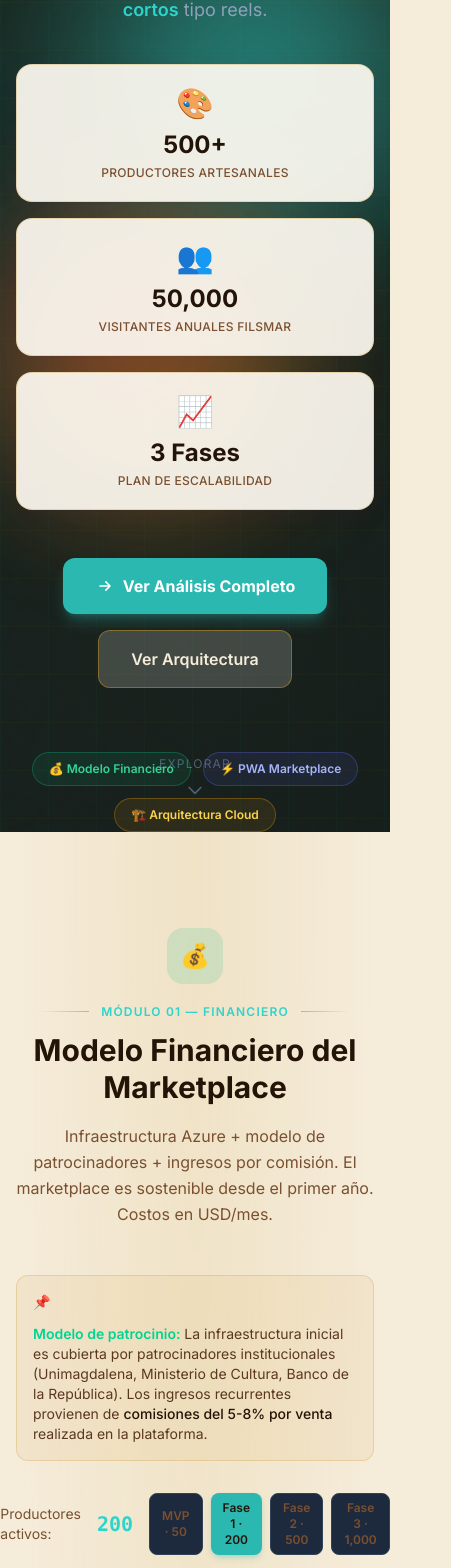
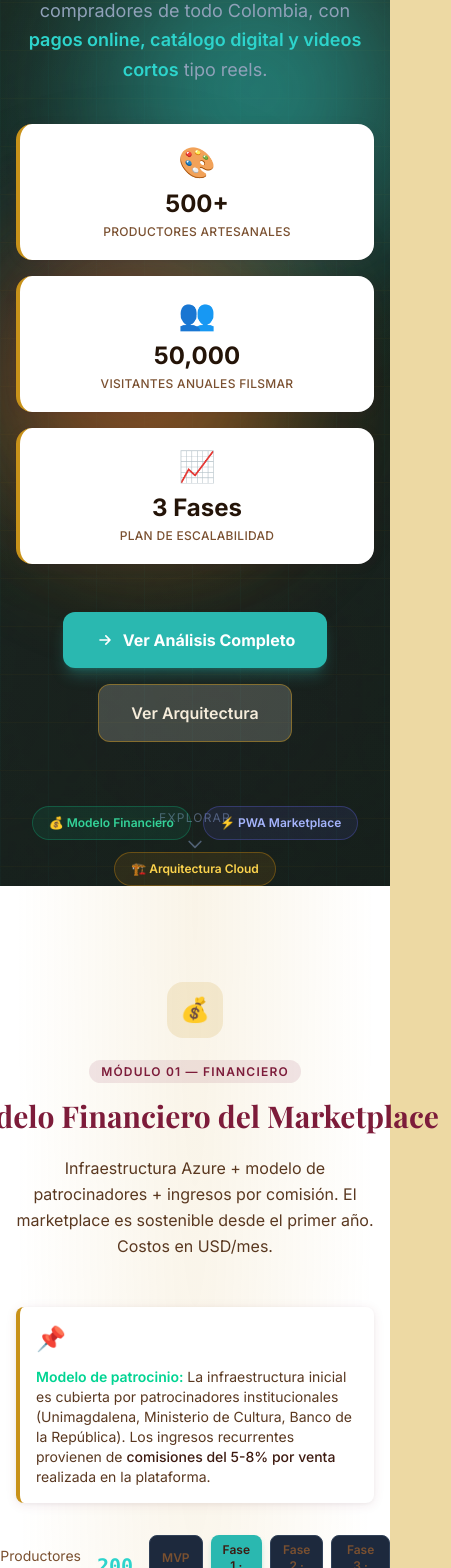
Before and after one commit to jorgeluisarevalo09027/makicol-marketplace, an Angular app: page / in a window 390 px wide. Shown: the part 430-1998 px from the top of the page, 451 px wide, since content can reach past the window. Built offline with nearby package versions, Linux system fonts and the light colour scheme.

Commit message:
style: apply Feria LandingPage.css design system — borgona sections, white cards + gold border, Pinyon Script lema, Playfair Display titles, navy footer

```diff
--- a/src/app/features/architecture/architecture.component.ts
+++ b/src/app/features/architecture/architecture.component.ts
@@ -8,7 +8,7 @@ import { ScalabilityPhasesComponent } from './scalability-phases/scalability-pha
   standalone: true,
   imports: [SectionHeaderComponent, ArchDiagramComponent, ScalabilityPhasesComponent],
   template: `
-    <section id="arquitectura" class="relative py-24 px-4 sm:px-6 lg:px-8 scroll-mt-16">
+    <section id="arquitectura" class="relative py-24 px-4 sm:px-6 lg:px-8 scroll-mt-16 section-borgona">
 
       <div class="absolute inset-0"
            style="background: radial-gradient(ellipse at 20% 80%, rgba(125,28,58,0.08) 0%, transparent 55%), radial-gradient(ellipse at 80% 20%, rgba(42,184,176,0.08) 0%, transparent 50%), radial-gradient(ellipse at 50% 40%, rgba(200,146,26,0.07) 0%, transparent 45%);">
@@ -17,10 +17,11 @@ import { ScalabilityPhasesComponent } from './scalability-phases/scalability-pha
       <div class="relative max-w-7xl mx-auto">
         <app-section-header
           icon="🏗️"
-          iconBg="rgba(245,158,11,0.15)"
+          iconBg="rgba(255,255,255,0.15)"
           badge="Módulo 03 — Arquitectura"
           title="Arquitectura Cloud del Marketplace"
-          subtitle="Topología Azure para el Marketplace Caribe Artesanal: capa de pagos (MercadoPago/PSE), media para reels y CDN para el catálogo de artesanos."/>
+          subtitle="Topología Azure para el Marketplace Caribe Artesanal: capa de pagos (MercadoPago/PSE), media para reels y CDN para el catálogo de artesanos."
+          [onDark]="true"/>
 
         <!-- Architecture principle banner -->
         <div class="mb-8 grid grid-cols-1 sm:grid-cols-3 gap-4">
@@ -46,28 +47,19 @@ import { ScalabilityPhasesComponent } from './scalability-phases/scalability-pha
     </section>
 
     <!-- Footer -->
-    <footer class="border-t border-slate-800 py-10 px-4">
+    <!-- Footer — azul Unimagdalena oscuro, igual que .lp-footer de la feria -->
+    <footer class="section-navy py-10 px-4 text-center">
       <div class="max-w-7xl mx-auto">
-        <div class="flex flex-col sm:flex-row items-center justify-between gap-4">
-          <div class="flex items-center gap-3">
-            <div class="w-8 h-8 rounded-lg bg-gradient-to-br from-sky-500 to-indigo-600 flex items-center justify-center">
-              <svg class="w-4 h-4 text-white" fill="none" viewBox="0 0 24 24" stroke="currentColor" stroke-width="2">
-                <path stroke-linecap="round" stroke-linejoin="round" d="M3 15a4 4 0 004 4h9a5 5 0 10-.1-9.999 5.002 5.002 0 10-9.78 2.096A4.001 4.001 0 003 15z"/>
-              </svg>
-            </div>
-            <div>
-              <span class="text-white font-bold text-sm">Marketplace Caribe Artesanal</span>
-              <span class="text-slate-500 text-xs ml-2">— Propuesta Ejecutiva v1.0</span>
-            </div>
-          </div>
-          <div class="flex items-center gap-6 text-slate-500 text-xs">
-            <span>Angular 21 + Azure Cloud</span>
-            <span class="w-1 h-1 rounded-full bg-slate-700"></span>
-            <span>FilSMar · Unimagdalena · Santa Marta</span>
-            <span class="w-1 h-1 rounded-full bg-slate-700"></span>
-            <span>2026</span>
-          </div>
-        </div>
+        <div class="text-2xl mb-3">�</div>
+        <p class="font-bold text-base mb-1" style="color:rgba(255,255,255,0.92); font-family:'Playfair Display',Georgia,serif;">
+          Marketplace Caribe Artesanal
+        </p>
+        <p style="color:rgba(255,255,255,0.55); font-size:0.82rem; margin:3px 0;">
+          Vicerrectoría de Investigación · FilSMar 2026 · Unimagdalena · Santa Marta
+        </p>
+        <p style="color:rgba(255,255,255,0.38); font-size:0.72rem; margin-top:6px;">
+          Propuesta Ejecutiva v1.0 · Angular 21 + Azure Cloud
+        </p>
       </div>
     </footer>
   `
--- a/src/app/features/financial/financial.component.ts
+++ b/src/app/features/financial/financial.component.ts
@@ -9,7 +9,7 @@ import { CostSimulatorComponent } from './cost-simulator/cost-simulator.componen
   standalone: true,
   imports: [DecimalPipe, SectionHeaderComponent, CostTableComponent, CostSimulatorComponent],
   template: `
-    <section id="financiero" class="relative py-24 px-4 sm:px-6 lg:px-8 scroll-mt-16">
+    <section id="financiero" class="relative py-24 px-4 sm:px-6 lg:px-8 scroll-mt-16 section-white">
 
       <!-- Section background accent — warm artisanal gold glow -->
       <div class="absolute inset-0"
@@ -19,14 +19,14 @@ import { CostSimulatorComponent } from './cost-simulator/cost-simulator.componen
       <div class="relative max-w-7xl mx-auto">
         <app-section-header
           icon="💰"
-          iconBg="rgba(16,185,129,0.15)"
+          iconBg="rgba(200,146,26,0.15)"
           badge="Módulo 01 — Financiero"
           title="Modelo Financiero del Marketplace"
           subtitle="Infraestructura Azure + modelo de patrocinadores + ingresos por comisión. El marketplace es sostenible desde el primer año. Costos en USD/mes."/>
 
         <!-- Info bar -->
-        <div class="flex flex-wrap items-center gap-3 mb-8 p-4 rounded-xl" style="background:rgba(200,146,26,0.08); border:1px solid rgba(200,146,26,0.25);">
-          <span class="text-amber-600 text-sm">📌</span>
+        <div class="flex flex-wrap items-center gap-3 mb-8 p-4 rounded-lg glass-card">
+          <span class="text-2xl">📌</span>
           <p class="text-slate-300 text-sm">
             <span class="text-emerald-400 font-semibold">Modelo de patrocinio:</span>
             La infraestructura inicial es cubierta por patrocinadores institucionales (Unimagdalena, Ministerio de Cultura, Banco de la República).
--- a/src/app/features/hero/hero.component.ts
+++ b/src/app/features/hero/hero.component.ts
@@ -64,6 +64,12 @@ import { isPlatformBrowser } from '@angular/common';
           <span class="gradient-text block">Caribe Artesanal</span>
           <span class="text-slate-300 text-3xl sm:text-4xl lg:text-5xl font-bold">FilSMar · Unimagdalena</span>
         </h1>
+
+        <!-- Lema caligráfico — igual que .lp-hero-lema de la feria (color beige sobre fondo oscuro) -->
+        <p class="lema-script text-3xl sm:text-4xl lg:text-5xl mb-6 animate-fade-in"
+           style="animation-delay: 0.15s; line-height:1.2; color:#EDD9A3;">
+          Hilar el alma, Tallar la memoria
+        </p>
 
         <!-- Subtitle -->
         <p class="text-slate-400 text-lg sm:text-xl max-w-3xl mx-auto mb-10 leading-relaxed animate-fade-in" style="animation-delay: 0.2s;">
--- a/src/app/shared/navbar/navbar.component.ts
+++ b/src/app/shared/navbar/navbar.component.ts
@@ -18,8 +18,8 @@ import { isPlatformBrowser } from '@angular/common';
             </div>
             <div class="leading-none">
               <span class="text-white font-bold text-sm tracking-tight">Caribe</span>
-              <span class="font-bold text-sm" style="color: #2ab8b0;">Artesanal</span>
-              <p class="text-slate-500 text-[10px] font-medium tracking-widest uppercase">Marketplace · Propuesta</p>
+              <span class="font-bold text-sm" style="color: #C8921A;">Artesanal</span>
+              <p class="text-slate-400 text-[10px] font-medium tracking-widest uppercase">Marketplace · Propuesta</p>
             </div>
           </div>
 
@@ -38,7 +38,7 @@ import { isPlatformBrowser } from '@angular/common';
           <!-- Badge -->
           <div class="hidden md:flex items-center gap-2">
             <span class="px-3 py-1.5 rounded-full text-xs font-semibold tracking-wide"
-                  style="background: rgba(200,146,26,0.12); border: 1px solid rgba(200,146,26,0.35); color: #d4a429;">
+                  style="background: rgba(255,255,255,0.15); border: 1px solid rgba(200,146,26,0.60); color: #C8921A;">
               FilSMar · 2026
             </span>
           </div>
--- a/src/app/shared/section-header/section-header.component.ts
+++ b/src/app/shared/section-header/section-header.component.ts
@@ -5,24 +5,46 @@ import { Component, input } from '@angular/core';
   standalone: true,
   template: `
     <div class="text-center mb-12">
+
+      <!-- Ícono decorativo -->
       <div class="inline-flex items-center justify-center w-14 h-14 rounded-2xl mb-5 text-2xl"
            [style.background]="iconBg()">
         {{ icon() }}
       </div>
-      <div class="flex items-center justify-center gap-3 mb-3">
-        <div class="h-px w-12 bg-gradient-to-r from-transparent to-sky-500/60"></div>
-        <span class="text-sky-400 text-xs font-semibold tracking-widest uppercase">{{ badge() }}</span>
-        <div class="h-px w-12 bg-gradient-to-l from-transparent to-sky-500/60"></div>
+
+      <!-- Badge del módulo -->
+      <div class="mb-4">
+        <span class="text-xs font-semibold tracking-widest uppercase px-3 py-1 rounded-full"
+              [style.background]="onDark() ? 'rgba(255,255,255,0.15)' : 'rgba(125,28,58,0.10)'"
+              [style.color]="onDark() ? 'rgba(255,255,255,0.9)' : '#7D1C3A'">
+          {{ badge() }}
+        </span>
       </div>
-      <h2 class="text-3xl sm:text-4xl font-bold text-white mb-4 leading-tight">{{ title() }}</h2>
-      <p class="text-slate-400 text-base sm:text-lg max-w-2xl mx-auto leading-relaxed">{{ subtitle() }}</p>
+
+      <!-- Título flanqueado por líneas doradas — igual que .lp-section-header de la feria -->
+      <div class="flex items-center justify-center gap-4 mb-5">
+        <div class="flex-1 h-0.5" style="max-width:140px; background: linear-gradient(to right, transparent, #C8921A);"></div>
+        <h2 class="text-3xl sm:text-4xl font-bold leading-tight px-2"
+            style="font-family: 'Playfair Display', Georgia, serif; white-space: nowrap;"
+            [style.color]="onDark() ? '#ffffff' : '#7D1C3A'">
+          {{ title() }}
+        </h2>
+        <div class="flex-1 h-0.5" style="max-width:140px; background: linear-gradient(to left, transparent, #C8921A);"></div>
+      </div>
+
+      <!-- Subtítulo -->
+      <p class="text-base sm:text-lg max-w-2xl mx-auto leading-relaxed"
+         [style.color]="onDark() ? 'rgba(255,255,255,0.78)' : '#5a3820'">
+        {{ subtitle() }}
+      </p>
     </div>
   `
 })
 export class SectionHeaderComponent {
-  icon = input('🔧');
-  iconBg = input('rgba(14, 165, 233, 0.15)');
-  badge = input('Módulo');
-  title = input('Título del Módulo');
+  icon     = input('🔧');
+  iconBg   = input('rgba(125, 28, 58, 0.12)');
+  badge    = input('Módulo');
+  title    = input('Título del Módulo');
   subtitle = input('Descripción del módulo.');
+  onDark   = input(false);
 }
--- a/src/index.html
+++ b/src/index.html
@@ -9,7 +9,7 @@
   <link rel="icon" type="image/x-icon" href="favicon.ico">
   <link rel="preconnect" href="https://fonts.googleapis.com">
   <link rel="preconnect" href="https://fonts.gstatic.com" crossorigin>
-  <link href="https://fonts.googleapis.com/css2?family=Inter:wght@300;400;500;600;700;800;900&family=Playfair+Display:wght@700;800;900&display=swap" rel="stylesheet">
+  <link href="https://fonts.googleapis.com/css2?family=Inter:wght@300;400;500;600;700;800;900&family=Playfair+Display:wght@700;800;900&family=Pinyon+Script&display=swap" rel="stylesheet">
 </head>
 <body>
   <app-root></app-root>
--- a/src/styles.css
+++ b/src/styles.css
@@ -25,15 +25,14 @@
 }
 
 :root {
-  --artesanal-teal:    #2ab8b0;
-  --artesanal-gold:    #c8921a;
-  --artesanal-borgona: #7d1c3a;
-  --artesanal-orange:  #d06810;
-  --artesanal-red:     #c0392b;
-  --artesanal-green:   #2d5a1b;
-  --artesanal-purple:  #6b2d8b;
-  --artesanal-bg:      #edd9a3;
-  --unimag-blue:       #004a87;
+  --artesanal-bg:      #EDD9A3;
+  --artesanal-primary: #7D1C3A;
+  --artesanal-gold:    #C8921A;
+  --artesanal-teal:    #2AB8B0;
+  --artesanal-orange:  #D06810;
+  --artesanal-text:    #3D1A10;
+  --unimag-blue:       #004A87;
+  --unimag-blue-dark:  #003366;
 }
 
 @layer base {
@@ -44,16 +43,16 @@
   }
 
   body {
-    background-color: #f5ecda;
-    color: #2a1508;
+    background-color: var(--artesanal-bg);
+    color: var(--artesanal-text);
     font-family: 'Inter', sans-serif;
     overflow-x: hidden;
   }
 
   ::-webkit-scrollbar { width: 6px; }
-  ::-webkit-scrollbar-track { background: #e8d4b2; }
-  ::-webkit-scrollbar-thumb { background: var(--artesanal-teal); border-radius: 3px; }
-  ::-webkit-scrollbar-thumb:hover { background: #1e9e97; }
+  ::-webkit-scrollbar-track { background: #d4b87a; }
+  ::-webkit-scrollbar-thumb { background: var(--artesanal-primary); border-radius: 3px; }
+  ::-webkit-scrollbar-thumb:hover { background: #9e2447; }
 }
 
 @keyframes fadeIn {
@@ -72,14 +71,21 @@
 }
 
 @layer utilities {
-  /* Light card — for warm cream content sections */
+  /* Tarjeta artesanal — igual que lp-evento-card de la feria */
   .glass-card {
-    background: rgba(255, 251, 242, 0.92);
-    -webkit-backdrop-filter: blur(12px);
-    backdrop-filter: blur(12px);
-    border: 1px solid rgba(200, 146, 26, 0.28);
-    box-shadow: 0 4px 24px rgba(125, 28, 58, 0.08), 0 1px 4px rgba(0,0,0,0.06);
+    background: #ffffff;
+    border-left: 4px solid var(--artesanal-gold);
+    border-right: none;
+    border-top: none;
+    border-bottom: none;
+    box-shadow: 0 2px 12px rgba(125, 28, 58, 0.09), 0 1px 4px rgba(0,0,0,0.05);
   }
+
+  /* Backgrounds de sección — igual que lp-sobre, lp-agenda, lp-galeria, lp-footer */
+  .section-white   { background-color: #ffffff; }
+  .section-beige   { background-color: var(--artesanal-bg); }
+  .section-borgona { background-color: var(--artesanal-primary); }
+  .section-navy    { background-color: var(--unimag-blue-dark); }
 
   /* Dark card — for hero section (dark background) */
   .glass-card-dark {
@@ -91,30 +97,32 @@
   }
 
   .gradient-text {
-    background: linear-gradient(135deg, #c8921a 0%, #2ab8b0 100%);
+    background: linear-gradient(135deg, var(--artesanal-gold) 0%, var(--artesanal-teal) 100%);
     -webkit-background-clip: text;
     -webkit-text-fill-color: transparent;
     background-clip: text;
     font-family: 'Playfair Display', 'Georgia', serif;
   }
 
-  .glow-teal {
-    box-shadow: 0 0 24px rgba(42, 184, 176, 0.30);
+  /* Fuente caligráfica — igual que .lp-hero-lema de la feria */
+  .lema-script {
+    font-family: 'Pinyon Script', cursive;
+    color: var(--artesanal-primary);
   }
 
   .glow-gold {
     box-shadow: 0 0 24px rgba(200, 146, 26, 0.30);
   }
 
+  /* Separador dorado — igual que .lp-deco de la feria */
   .section-divider {
-    background: linear-gradient(90deg, transparent, var(--artesanal-gold), var(--artesanal-teal), transparent);
-    height: 1px;
+    background: linear-gradient(90deg, transparent, var(--artesanal-gold) 30%, var(--artesanal-gold) 70%, transparent);
+    height: 2px;
     border: none;
-    opacity: 0.6;
-  }
-
-  .artesanal-border {
-    border-color: rgba(42, 184, 176, 0.25);
+    opacity: 0.55;
+    max-width: 600px;
+    margin: 0 auto;
+    display: block;
   }
 
   .range-thumb::-webkit-slider-thumb {
@@ -122,13 +130,13 @@
     width: 18px;
     height: 18px;
     border-radius: 50%;
-    background: var(--artesanal-teal);
+    background: var(--artesanal-gold);
     cursor: pointer;
-    border: 2px solid #2dd4cc;
+    border: 2px solid var(--artesanal-primary);
   }
 
   .range-thumb::-webkit-slider-runnable-track {
-    background: #1a2e2b;
+    background: #d4b87a;
     border-radius: 4px;
     height: 6px;
   }
@@ -138,7 +146,7 @@
     appearance: none;
     height: 6px;
     border-radius: 4px;
-    background: #1a2e2b;
+    background: #d4b87a;
     outline: none;
     cursor: pointer;
   }
@@ -155,37 +163,23 @@
     animation: floatDeco 6s ease-in-out infinite;
   }
 
-  /* Secciones de contenido — fondo crema claro: texto oscuro artesanal */
-  section:not(#hero) .text-white,
-  footer .text-white { color: #241408; }
+  /* ===== TEXTO EN SECCIONES CLARAS (blanco y beige) ===== */
+  /* Excluye hero (oscuro) y arquitectura (borgoña — sus glass-cards son blancas) */
+  section:not(#hero):not(#arquitectura) .text-white   { color: var(--artesanal-text); }
+  section:not(#hero):not(#arquitectura) .text-slate-300 { color: #5a3820; }
+  section:not(#hero):not(#arquitectura) .text-slate-400 { color: #7a5030; }
+  section:not(#hero):not(#arquitectura) .text-slate-500 { color: #8a6040; }
 
-  section:not(#hero) .text-slate-300,
-  footer .text-slate-300 { color: #5a3820; }
+  /* Arquitectura (fondo borgoña): texto claro en la sección, oscuro DENTRO de las tarjetas */
+  #arquitectura .glass-card .text-white   { color: var(--artesanal-text); }
+  #arquitectura .glass-card .text-slate-300 { color: #5a3820; }
+  #arquitectura .glass-card .text-slate-400 { color: #7a5030; }
+  #arquitectura .glass-card .text-slate-500 { color: #8a6040; }
 
-  section:not(#hero) .text-slate-400,
-  footer .text-slate-400 { color: #7a5030; }
-
-  section:not(#hero) .text-slate-500,
-  footer .text-slate-500 { color: #8a6040; }
-
-  section:not(#hero) .border-slate-700\/50,
-  section:not(#hero) .border-slate-800\/50 { border-color: rgba(200,146,26,0.20); }
-
-  .range-thumb::-webkit-slider-runnable-track,
-  .range-thumb { background: #e8d4b2; }
-
+  /* ===== NAVBAR SCROLLED — borgoña wine (igual que nav de la feria) ===== */
   .nav-scrolled {
-    background-color: rgba(245, 236, 218, 0.97);
-    -webkit-backdrop-filter: blur(12px);
-    backdrop-filter: blur(12px);
-    border-bottom: 1px solid rgba(200, 146, 26, 0.22);
-    box-shadow: 0 4px 24px rgba(125, 28, 58, 0.10);
+    background-color: var(--artesanal-primary);
+    border-bottom: 1px solid rgba(200, 146, 26, 0.35);
+    box-shadow: 0 4px 20px rgba(0, 0, 0, 0.25);
   }
-
-  /* Navbar scrolled state: dark text on cream background */
-  .nav-scrolled .text-slate-400  { color: #5a3820; }
-  .nav-scrolled .text-slate-500  { color: #7a5030; }
-  .nav-scrolled .text-slate-300  { color: #3a2210; }
-  .nav-scrolled .text-white      { color: #1c1008; }
-  .nav-scrolled button:hover     { background-color: rgba(200,146,26,0.12) !important; color: #241408 !important; }
 }
```
